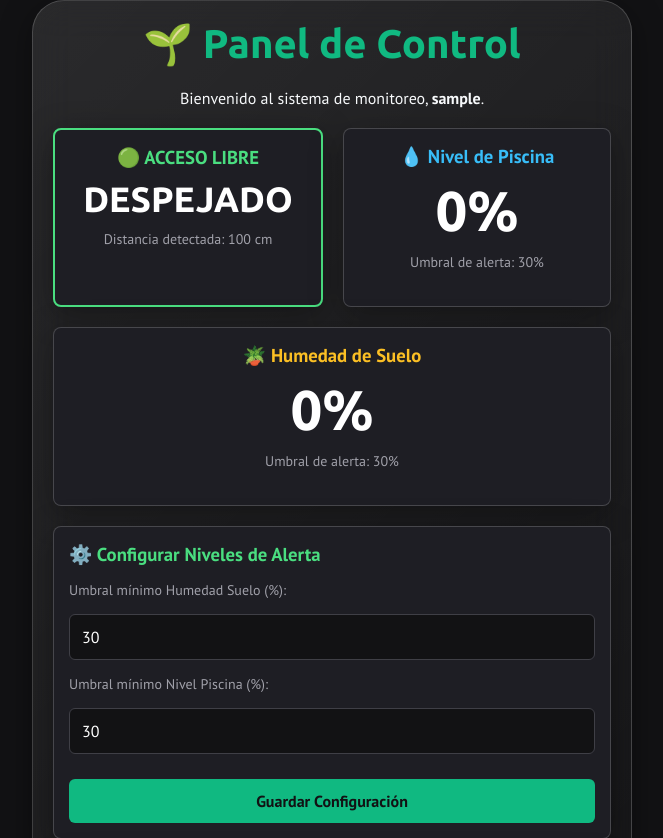
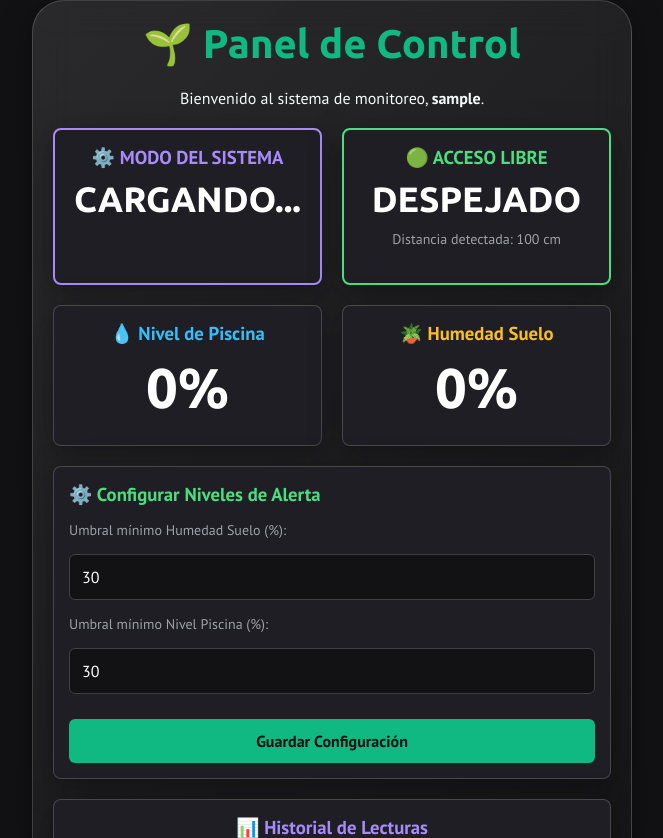
Before and after one commit to NathanaelPerez02/Finca-Inteligente-IoT, a PHP site: page /principal.php in a window 1280 px wide. Shown: the top 838 px of the page, without its empty margins (308-971 px from the left). Run offline with PHP 8.4, Linux system fonts and the light colour scheme; the visitor is signed in with stand-in values (Sample User, id 1); data that the repository does not hold is empty.

Commit message:
Modificando comunicación entre la web y el circuito

```diff
--- a/principal.php
+++ b/principal.php
@@ -63,6 +63,11 @@
 
         <div style="display: flex; gap: 20px; margin-bottom: 20px; flex-wrap: wrap;">
 
+            <div id="tarjeta_modo" class="card" style="border: 2px solid #a78bfa; width: 100%;">
+                <h3 style="color: #a78bfa; margin-bottom: 5px;">⚙️ MODO DEL SISTEMA</h3>
+                <h1 id="estado_modo" style="font-size: 2.2rem; margin: 10px 0; color: white;">CARGANDO...</h1>
+            </div>
+
             <div id="tarjeta_acceso" class="card" style="border: 2px solid #4ade80; width: 100%;">
                 <h3 id="titulo_acceso" style="color: #4ade80; margin-bottom: 5px;">🟢 ACCESO LIBRE</h3>
                 <h1 id="estado_acceso" style="font-size: 2.2rem; margin: 10px 0; color: white;">DESPEJADO</h1>
@@ -74,15 +79,13 @@
                 <h1 id="valor_agua" style="font-size: 3.5rem; margin: 10px 0; color: white;">
                     <?php echo htmlspecialchars($datos_user['agua_actual'] ?? '0'); ?>%
                 </h1>
-                <p style="color: #a1a1aa; font-size: 14px;">Umbral de alerta: <?php echo htmlspecialchars($datos_user['umbral_agua'] ?? '30'); ?>%</p>
             </div>
 
             <div class="card">
-                <h3 style="color: #fbbf24; margin-bottom: 5px;">🪴 Humedad de Suelo</h3>
+                <h3 style="color: #fbbf24; margin-bottom: 5px;">🪴 Humedad Suelo</h3>
                 <h1 id="valor_humedad" style="font-size: 3.5rem; margin: 10px 0; color: white;">
                     <?php echo htmlspecialchars($datos_user['humedad_actual'] ?? '0'); ?>%
                 </h1>
-                <p style="color: #a1a1aa; font-size: 14px;">Umbral de alerta: <?php echo htmlspecialchars($datos_user['umbral_humedad'] ?? '30'); ?>%</p>
             </div>
         </div>
 
@@ -161,51 +164,52 @@
                         document.getElementById('valor_humedad').innerText = datos.humedad_actual + '%';
 
                         let distancia = parseInt(datos.acceso_actual) || 100;
+                        let modo = parseInt(datos.modo_actual) || 0; // 0 = Auto, 1 = Manual
 
-                        let tarjeta = document.getElementById('tarjeta_acceso');
+                        // LÓGICA DEL MODO
+                        let uiModo = document.getElementById('estado_modo');
+                        let tarjetaModo = document.getElementById('tarjeta_modo');
+
+                        if(modo === 0) {
+                            uiModo.innerText = "AUTOMÁTICO";
+                            uiModo.style.color = "#4ade80";
+                            tarjetaModo.style.borderColor = "#4ade80";
+                        } else {
+                            uiModo.innerText = "MANUAL";
+                            uiModo.style.color = "#fbbf24";
+                            tarjetaModo.style.borderColor = "#fbbf24";
+                        }
+
+                        // LÓGICA DE ACCESO Y DISTANCIA
+                        let tarjetaAcceso = document.getElementById('tarjeta_acceso');
                         let tituloAcceso = document.getElementById('titulo_acceso');
                         let textoEstado = document.getElementById('estado_acceso');
                         let textoDistancia = document.getElementById('distancia_real');
 
                         textoDistancia.innerText = "Distancia detectada: " + distancia + " cm";
 
-                        if (distancia <= 10) {
-                            tituloAcceso.innerText = "🚗 ZONA OCUPADA";
+                        if (distancia <= 30) { // Menor a 30cm está ocupado/pasando
+                            tituloAcceso.innerText = "ZONA OCUPADA";
                             tituloAcceso.style.color = "#f87171";
-                            textoEstado.innerText = "ESPERA / RFID";
+                            textoEstado.innerText = "OBSTRUCCIÓN";
                             textoEstado.style.color = "#ffffff";
-                            tarjeta.style.borderColor = "#f87171";
-                            tarjeta.classList.add("card-ocupada-anim");
-                        }
-                        else if (distancia > 10 && distancia <= 15) {
-                            tituloAcceso.innerText = "⚠️ PRECAUCIÓN";
-                            tituloAcceso.style.color = "#fbbf24";
-                            textoEstado.innerText = "ACERCÁNDOSE";
-                            textoEstado.style.color = "#ffffff";
-                            tarjeta.style.borderColor = "#fbbf24";
-                            tarjeta.classList.remove("card-ocupada-anim");
+                            tarjetaAcceso.style.borderColor = "#f87171";
+                            tarjetaAcceso.classList.add("card-ocupada-anim");
                         }
                         else {
-                            tituloAcceso.innerText = "🟢 ACCESO LIBRE";
+                            tituloAcceso.innerText = "ACCESO LIBRE";
                             tituloAcceso.style.color = "#4ade80";
                             textoEstado.innerText = "DESPEJADO";
                             textoEstado.style.color = "#ffffff";
-                            tarjeta.style.borderColor = "#4ade80";
-                            tarjeta.classList.remove("card-ocupada-anim");
+                            tarjetaAcceso.style.borderColor = "#4ade80";
+                            tarjetaAcceso.classList.remove("card-ocupada-anim");
                         }
-                        // Recargar la página silenciosamente cada 30 segundos para actualizar la tabla del historial
-                        // sin interrumpir la experiencia de los grandes números en tiempo real
                     }
                 })
                 .catch(error => console.log('Error actualizando sensores:', error));
         }
 
-        setInterval(actualizarSensores, 3000);
-
-        // Refresca la tabla del historial cada 1 minuto (60000ms)
-        setInterval(() => {
-            location.reload();
-        }, 60000);
+        setInterval(actualizarSensores, 2000);
     </script>
 </body>
 </html>
```
Also changed, not shown: api_sensores.php (+15 -9 lines).
